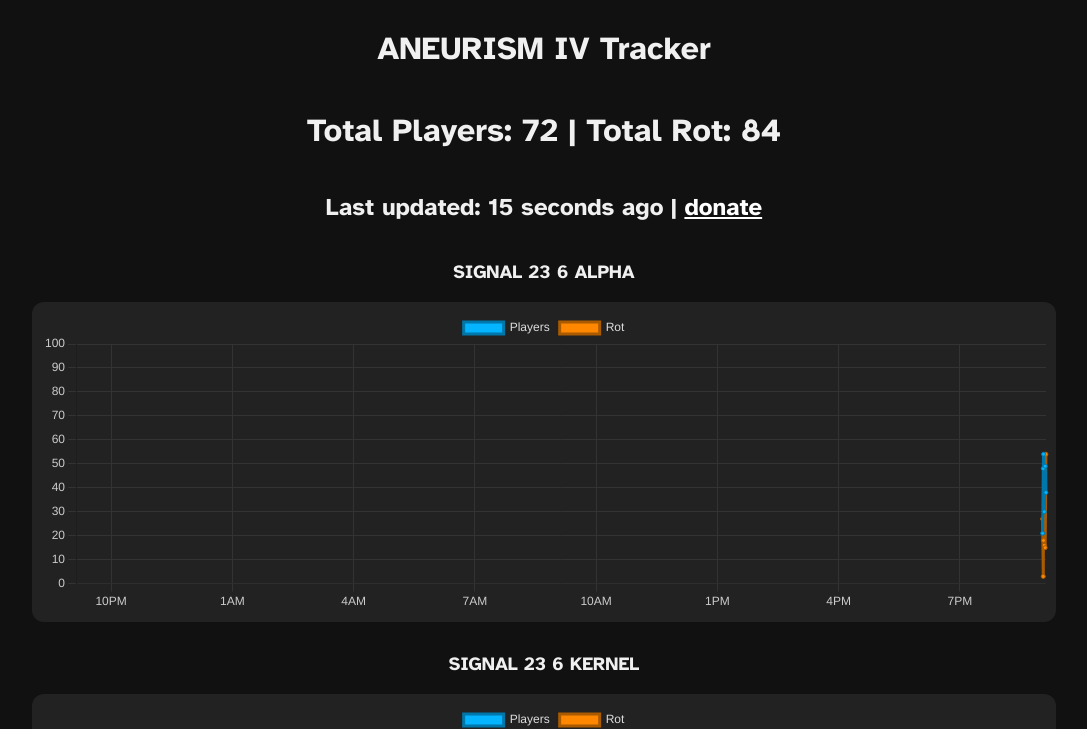
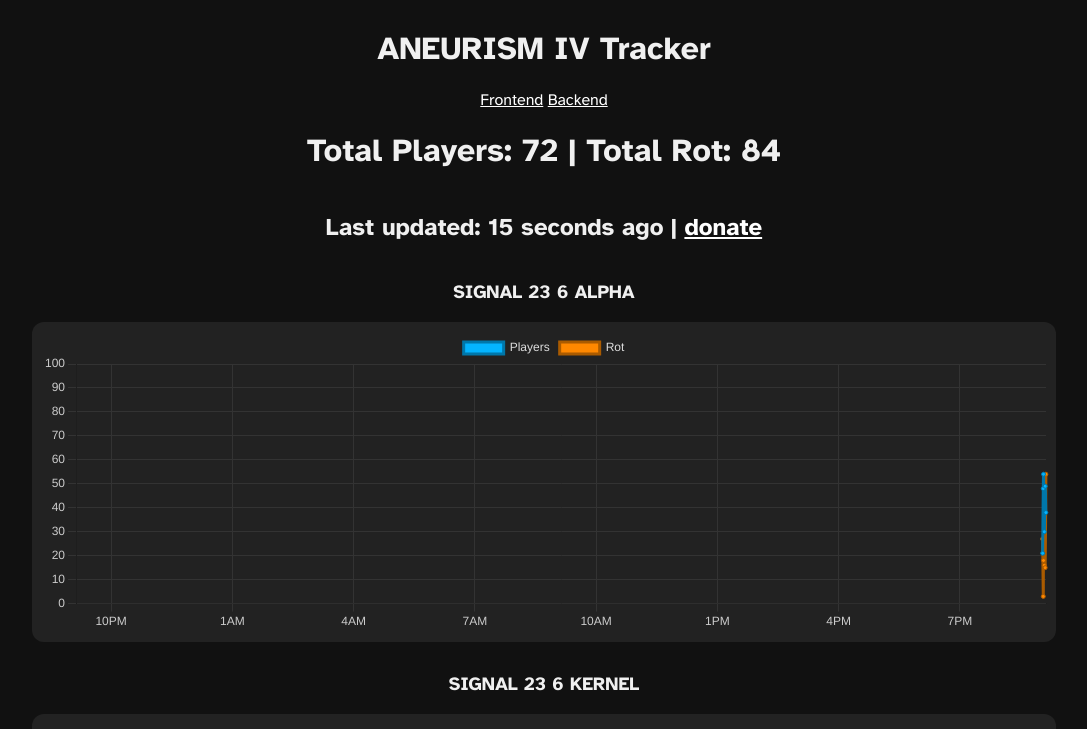
Before and after one commit to ynot01/aneurism-graphs, a website with bundled scripts: page site/index.html in a window 1280 px wide. Shown: the top 729 px of the page, without its empty margins (96-1183 px from the left). Built offline with nearby package versions, Linux system fonts and the light colour scheme.

Commit message:
add github buttons to site

```diff
--- a/site/index.html
+++ b/site/index.html
@@ -8,9 +8,14 @@
   <link rel="preconnect" href="https://fonts.gstatic.com" crossorigin>
   <link href="https://fonts.googleapis.com/css2?family=Atkinson+Hyperlegible:ital,wght@0,400;0,700;1,400;1,700&display=swap" rel="stylesheet">
   <link rel="stylesheet" href="index.css">
+  <script async defer src="https://buttons.github.io/buttons.js"></script>
 </head>
 <body>
   <h1>ANEURISM IV Tracker</h1>
+  <div>
+    <a class="github-button" href="https://github.com/ynot01/aneurism-graphs" data-color-scheme="no-preference: dark; light: light; dark: dark;" data-size="large" aria-label="Visit ynot01/aneurism-graphs on GitHub">Frontend</a>
+    <a class="github-button" href="https://github.com/ynot01/aneurism-graphs-go" data-color-scheme="no-preference: dark; light: light; dark: dark;" data-size="large" aria-label="Visit ynot01/aneurism-graphs-go on GitHub">Backend</a>
+  </div>
   <h1>Total Players: <span id="currentPlayers">N/A</span> | Total Rot: <span id="currentRot">N/A</span></h1>
   <h2>Last updated: <span id="updatedAgo">Loading...</span> <u><a id="refreshBtn" onClick="window.location.reload();" style="cursor: pointer;display: none;">Refresh Page</a></u> | <a href="https://ko-fi.com/ynot01">donate</a></h2>
   <noscript>This website requires Javascript to render the graphs and it is disabled.</noscript>
```
